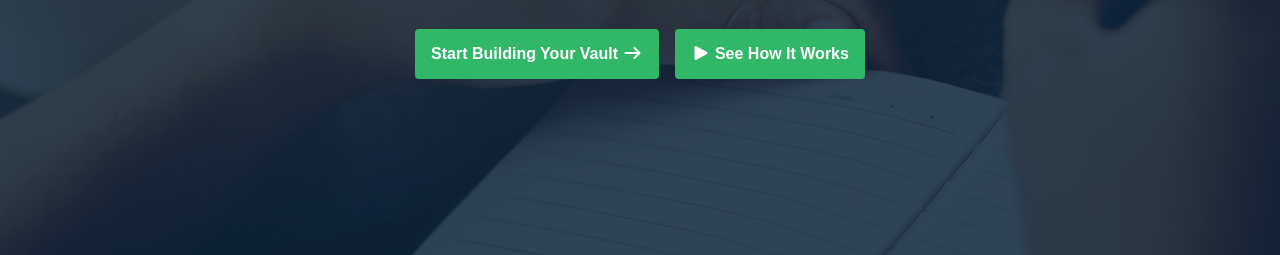
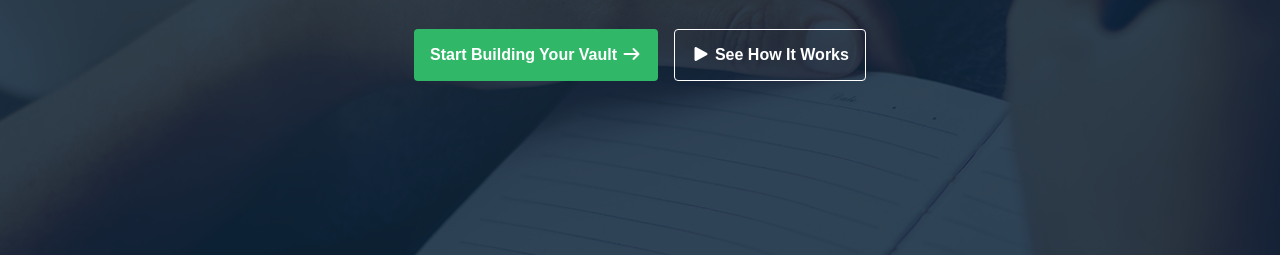
Before and after one commit to piasmajumdar/pias-assignment-01, a plain HTML site: page index.html in a window 1280 px wide. Shown: the part 493-748 px from the top of the page. Drawn offline with Linux system fonts and the light colour scheme.

Commit message:
hover effect added and transparent bg added for see-how-it-works

```diff
--- a/index.html
+++ b/index.html
@@ -42,7 +42,7 @@
             <p class="banner-p">A private space to store notes, links, and learning summaries — designed to <br> help you think clearly, connect ideas, and turn learning into long-term knowledge.</p>
             <div class="button-container">
                 <button class="btn">Start Building Your Vault <i class="fa-solid fa-arrow-right"></i></button>
-                <button class="btn see-how-it-works"><i class="fa-solid fa-play"></i> See How It Works</button>
+                <button class="see-how-it-works"><i class="fa-solid fa-play"></i> See How It Works</button>
             </div>
         </div>
     </section>
--- a/style/assignment01.css
+++ b/style/assignment01.css
@@ -25,6 +25,11 @@
     font-weight: 600;
     font-size: 16px;
     padding: 16px 16px;
+    cursor: pointer;
+}
+
+.btn:hover {
+    background-color: #ff5f5a;
 }
 
 .icon-bg {
@@ -128,6 +133,21 @@ header nav .btn {
     font-weight: 500;
 }
 
+.banner .container .see-how-it-works {
+    background-color: transparent;
+    border: 1px solid white;
+    border-radius: 4px;
+    color: #FFFFFF;
+    font-weight: 600;
+    font-size: 16px;
+    padding: 16px 16px;
+    cursor: pointer;
+}
+
+.banner .container .see-how-it-works:hover {
+    background-color: #ff5f5a;
+}
+
 .banner .container h1 {
     padding: 16px 0px;
     color: #FFFFFF;
```
